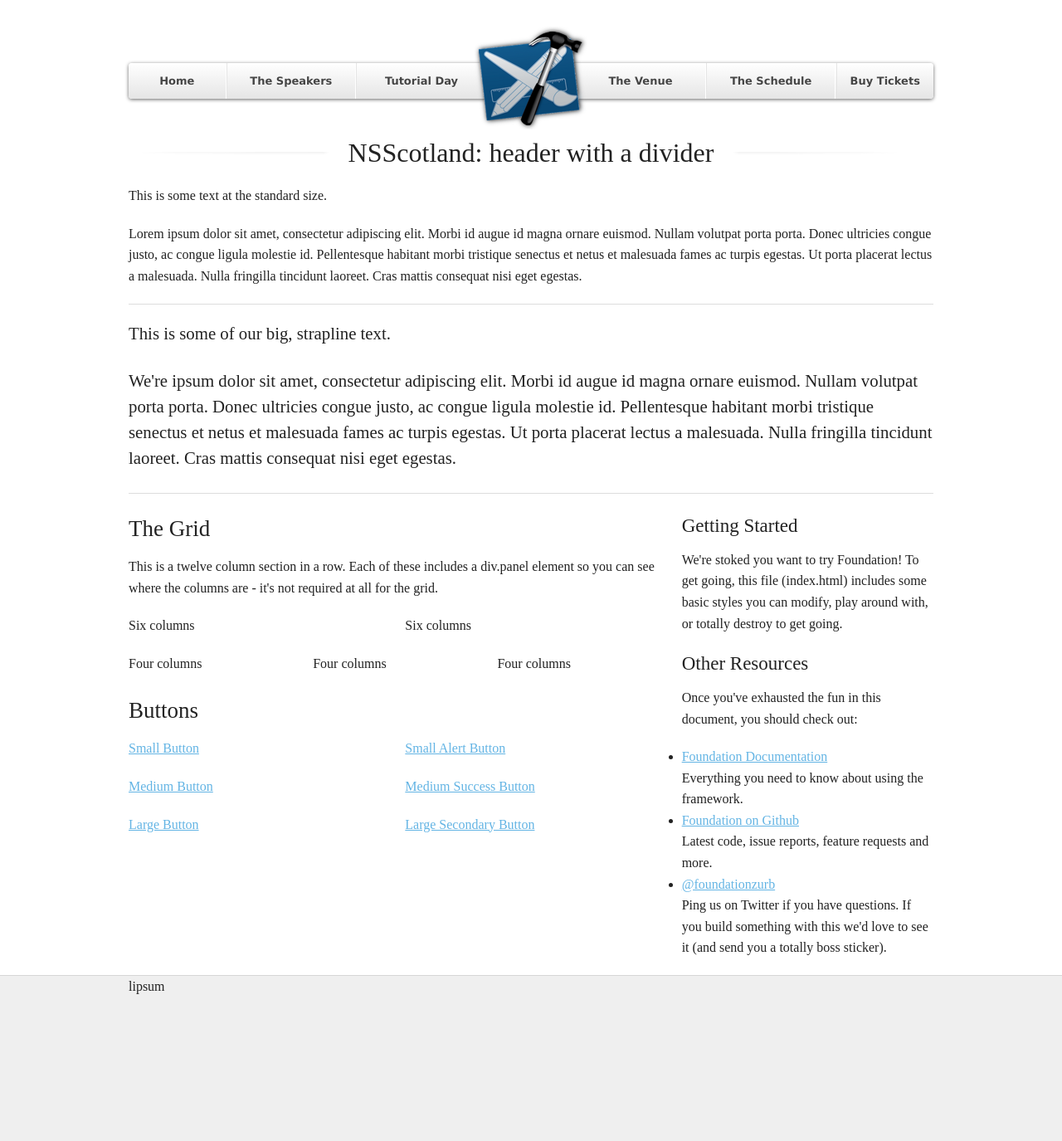
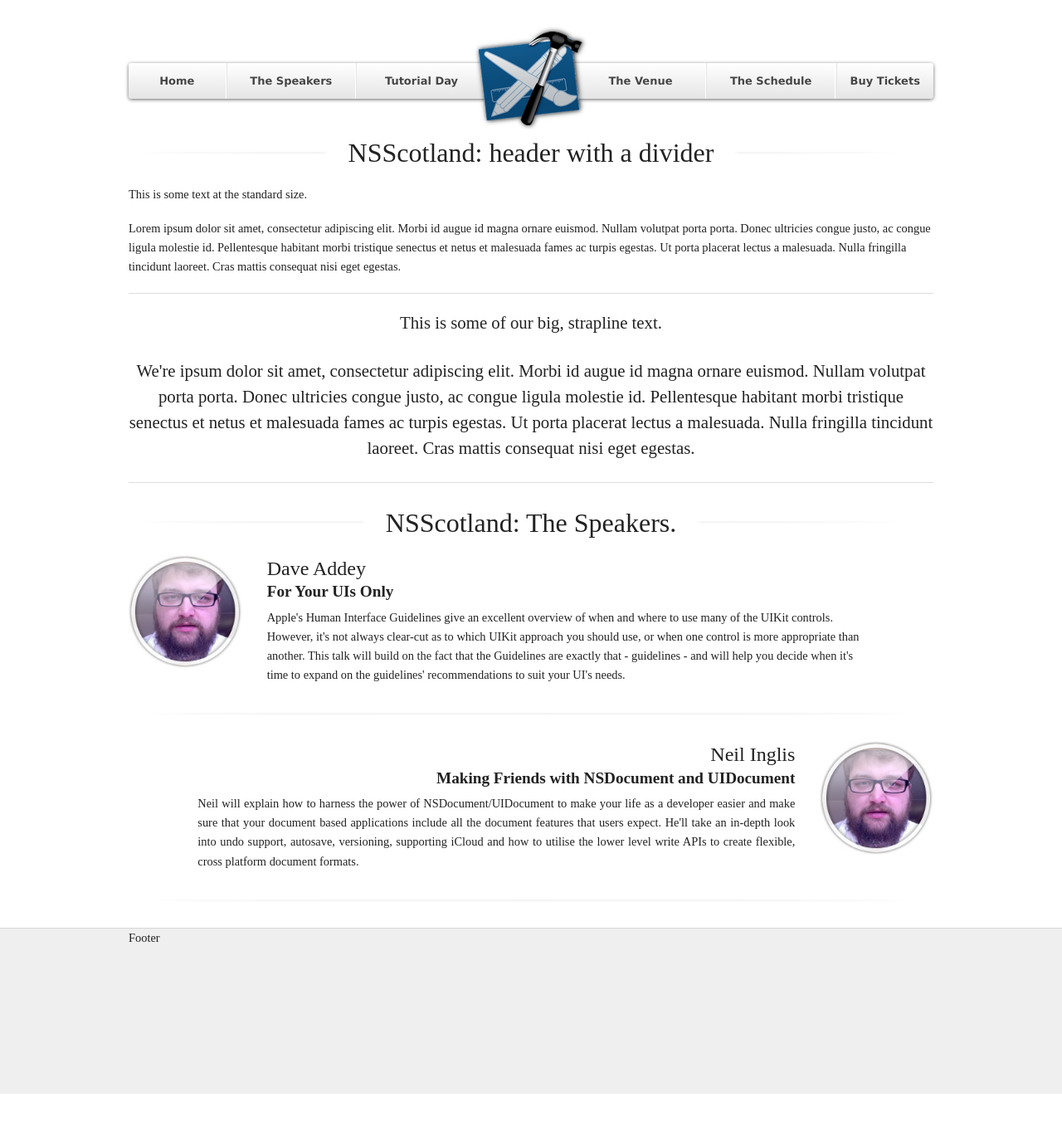
Before and after one commit to acf/nsscotland, a Jekyll site: the page built from master.html, in a window 1280 px wide. Shown: the whole page at 83% size. Built offline with Jekyll 4.4.1, drawn with Linux system fonts in a browser that asks for light colours; after the commit the page ends 1318 px from its top, so only the background shows below that.

```diff
--- a/_layouts/twentythirteen.html
+++ b/_layouts/twentythirteen.html
@@ -21,14 +21,14 @@
           <ul>
             <li class="large-3 columns"><a href="/">Home</a></li>
             <li class="large-4 columns"><a href="/speakers">The Speakers</a></li>
-            <li class="large-4 columns pull-1"><a href="">Tutorial Day</a></li>
+            <li class="large-4 columns pull-1"><a href="/tutorial.html">Tutorial Day</a></li>
           </ul>
         </div>
         <div class="large-6 columns right-nav">
           <ul>
-            <li class="large-4 columns push-1"><a href="/">The Venue</a></li>
+            <li class="large-4 columns push-1"><a href="/venue">The Venue</a></li>
             <li class="large-4 columns push-1 "><a href="/speakers">The Schedule</a></li>
-            <li class="large-3 columns"><a href="">Buy Tickets</a></li>
+            <li class="large-3 columns"><a href="/tickets">Buy Tickets</a></li>
           </ul>
         </div>
       </div>
@@ -39,5 +39,16 @@
 
 
     {{ content }}
+
+<!-- FOOTER -->
+  <div id="footer">
+    <div class="row" >
+      <div class="large-12 columns">
+        <p>Footer</p>
+      </div>
+    </div>
+  </div>
+<!-- /FOOTER -->
+
   </body>
 </html>
--- a/css/nsscotland-2013.css
+++ b/css/nsscotland-2013.css
@@ -2,7 +2,9 @@
   font-family: "proxima-nova";
   color:242424;
 }
-
+p, li {
+  font-size:0.9em;
+}
 a, a:visited {
   color:#63b4e4;
   text-decoration:underline;
@@ -18,6 +20,11 @@
 }
 h2 {
   font-size:2em;
+}
+h4 {
+  font-size:1.2em;
+  line-height:1.1em;
+  font-weight:bold;
 }
 
 /*--------------------------*/
@@ -39,6 +46,36 @@
   font-size:1.3em;
   line-height:1.5em;
   font-weight:300;
+  text-align:center;
+}
+
+/*--------------------------*/
+/* speaker
+/*--------------------------*/
+.speaker {
+  background:url("/images/2013/divider.png") bottom center no-repeat;
+  padding-bottom:20px;
+  margin-bottom:30px;
+}
+.speaker-alt h3,
+.speaker-alt h4 {
+  text-align:right;
+}
+.speaker-alt p {
+  text-align:justify;
+}
+.speaker h3 {
+  margin:0;
+  padding:0;
+  font-size:1.5em;
+  line-height:1.4em;
+}
+.speaker h4 {
+  margin:0 0 0.5em 0;
+  padding:0;
+}
+.speaker p {
+  font-size:0.9em;
 }
 
 /*--------------------------*/
@@ -113,6 +150,24 @@
   filter: progid:DXImageTransform.Microsoft.gradient( startColorstr='#ffffff', endColorstr='#d4d4d4',GradientType=0 ); /* IE6-9 */
 }
 /*--------------------------*/
+/* TUTORIALS
+/*--------------------------*/
+.tutorials .strap-text  {
+  background:url("/images/2013/divider.png") bottom center no-repeat;
+  padding-bottom:0.5em;
+  margin-bottom:0.5em;
+}
+.tutorials-detail #ios-tutorial {
+  padding-right:3em;
+}
+.tutorials-detail #rails-tutorial {
+  padding-left:3em;
+}
+.tutorials p img {
+  float:left;
+  margin:1em 1em 1em 0;
+}
+/*--------------------------*/
 /* FOOTER
 /*--------------------------*/
 #footer {
--- a/master.html
+++ b/master.html
@@ -19,82 +19,35 @@
     </div>
   </div>
 
+<!--========================================================-->
   <div class="row">
-    <div class="large-8 columns">
-      <h3>The Grid</h3>
-
-      <!-- Grid Example -->
-      <div class="row">
-        <div class="large-12 columns">
-          <div class="panel">
-            <p>This is a twelve column section in a row. Each of these includes a div.panel element so you can see where the columns are - it's not required at all for the grid.</p>
-          </div>
-        </div>
-      </div>
-      <div class="row">
-        <div class="large-6 columns">
-          <div class="panel">
-            <p>Six columns</p>
-          </div>
-        </div>
-        <div class="large-6 columns">
-          <div class="panel">
-            <p>Six columns</p>
-          </div>
-        </div>
-      </div>
-      <div class="row">
-        <div class="large-4 columns">
-          <div class="panel">
-            <p>Four columns</p>
-          </div>
-        </div>
-        <div class="large-4 columns">
-          <div class="panel">
-            <p>Four columns</p>
-          </div>
-        </div>
-        <div class="large-4 columns">
-          <div class="panel">
-            <p>Four columns</p>
-          </div>
-        </div>
-      </div>
-
-      <h3>Buttons</h3>
-
-      <div class="row">
-        <div class="large-6 columns">
-          <p><a href="#" class="small button">Small Button</a></p>
-          <p><a href="#" class="button">Medium Button</a></p>
-          <p><a href="#" class="large button">Large Button</a></p>
-        </div>
-        <div class="large-6 columns">
-          <p><a href="#" class="small alert button">Small Alert Button</a></p>
-          <p><a href="#" class="success button">Medium Success Button</a></p>
-          <p><a href="#" class="large secondary button">Large Secondary Button</a></p>
-        </div>
-      </div>
-    </div>
-
-    <div class="large-4 columns">
-      <h4>Getting Started</h4>
-      <p>We're stoked you want to try Foundation! To get going, this file (index.html) includes some basic styles you can modify, play around with, or totally destroy to get going.</p>
-
-      <h4>Other Resources</h4>
-      <p>Once you've exhausted the fun in this document, you should check out:</p>
-      <ul class="disc">
-        <li><a href="http://foundation.zurb.com/docs">Foundation Documentation</a><br />Everything you need to know about using the framework.</li>
-        <li><a href="http://github.com/zurb/foundation">Foundation on Github</a><br />Latest code, issue reports, feature requests and more.</li>
-        <li><a href="http://twitter.com/foundationzurb">@foundationzurb</a><br />Ping us on Twitter if you have questions. If you build something with this we'd love to see it (and send you a totally boss sticker).</li>
-      </ul>
+    <div class="large-12 columns">
+      <h2 class="with-divider"><span>NSScotland: The Speakers.</span></h2>
     </div>
   </div>
 
-  <div id="footer">
-    <div class="row" >
-      <div class="large-12 columns">
-        <p>lipsum</p>
-      </div>
+  <div class="row speaker">
+    <div class="large-2 columns">
+        <img src="/images/2013/speakers/anon.jpg" width="100%" />
+    </div>
+    <div class="large-9 pull-1 columns">
+        <h3>Dave Addey</h3>
+        <h4>For Your UIs Only</h4>
+        <p>Apple's Human Interface Guidelines give an excellent overview of when and where to use many of the UIKit controls.
+        However, it's not always clear-cut as to which UIKit approach you should use, or when one control is more
+        appropriate than another. This talk will build on the fact that the Guidelines are exactly that - guidelines -
+        and will help you decide when it's time to expand on the guidelines' recommendations to suit your UI's needs.</p>
     </div>
   </div>
+
+  <div class="row speaker speaker-alt">
+    <div class="large-9 push-1 columns">
+        <h3>Neil Inglis</h3>
+        <h4>Making Friends with NSDocument and UIDocument </h4>
+        <p>Neil will explain how to harness the power of NSDocument/UIDocument to make your life as a developer easier and make sure that your document based applications include all the document features that users expect. He'll take an in-depth look into undo support, autosave, versioning, supporting iCloud and how to utilise the lower level write APIs to create flexible, cross platform document formats.</p>
+    </div>
+    <div class="large-2 columns">
+        <img src="/images/2013/speakers/anon.jpg" width="100%" />
+    </div>
+  </div>
+<!--========================================================-->
```
Also changed, not shown: tutorial.html (+32 -36 lines), images/2013/ios.jpg (added), images/2013/rails.jpg (added), images/2013/speakers/anon.jpg (added).
